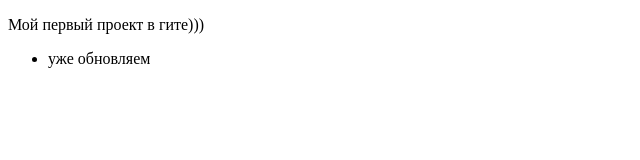
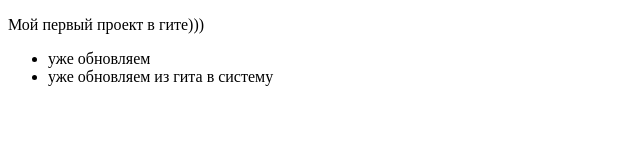
Before and after one commit to suslovvk/testscool, a plain HTML site: page index.html in a window 1280 px wide. Shown: the whole page, without its empty margins (0-640 px from the left). Drawn offline with Linux system fonts and the light colour scheme.

Commit message:
Update index.html

```diff
--- a/index.html
+++ b/index.html
@@ -11,6 +11,7 @@
 
     <ul>
         <li>уже обновляем </li>
+         <li>уже обновляем из гита в систему</li>
     </ul>
 </body>
 </html>
```
